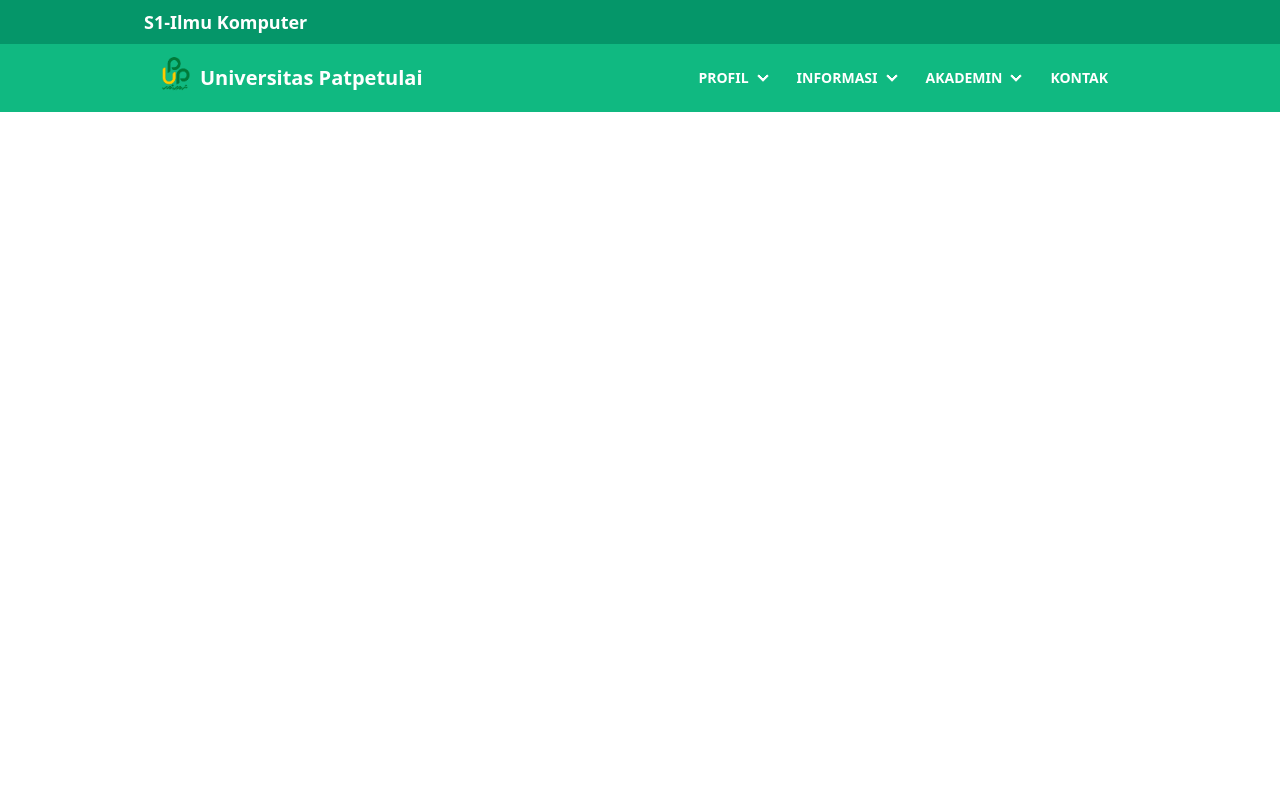
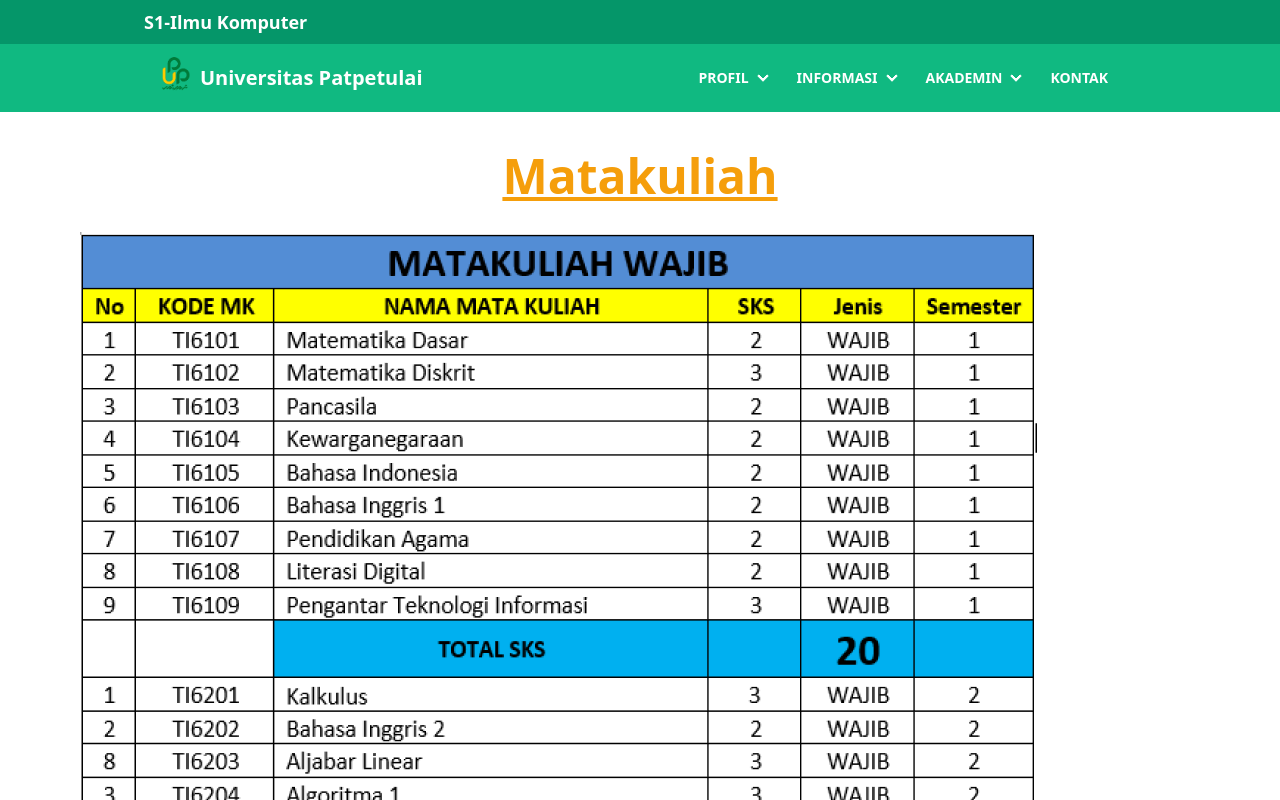
Before and after one commit to paresiqbal/vue-firebase, a Vue app: page /matakuliah in a window 1280 px wide. Shown: the top 800 px of the page. Built offline with nearby package versions, Linux system fonts and the light colour scheme; no server answers.

Commit message:
Add Matakuliah

```diff
--- a/src/App.vue
+++ b/src/App.vue
@@ -68,7 +68,7 @@ const handleSignOut = () => {
               <ul class="p-2 bg-emerald-500">
                 <li><RouterLink to="/rps">RPS</RouterLink></li>
                 <li><RouterLink to="/jadwal">Jadwal Kuliah</RouterLink></li>
-                <li><a>Matakuliah</a></li>
+                <li><RouterLink to="/matakuliah">Matakuliah</RouterLink></li>
                 <li><a>Jumlah Mahasiswa</a></li>
               </ul>
             </details>
--- a/src/router/index.js
+++ b/src/router/index.js
@@ -46,6 +46,11 @@ const router = createRouter({
       path: "/jadwal",
       name: "Jadwal",
       component: () => import("../views/Jadwal.vue"),
+    },
+    {
+      path: "/matakuliah",
+      name: "Matakuliah",
+      component: () => import("../views/Matakuliah.vue"),
     },
     {
       path: "/addnews/:id?", // Make the "id" parameter optional by adding a "?" at the end
--- /dev/null
+++ b/src/views/Matakuliah.vue
@@ -0,0 +1,8 @@
+<template>
+  <div class="mx-20 py-10">
+    <h1 class="text-5xl font-bold text-amber-500 underline text-center pb-8">
+      Matakuliah
+    </h1>
+    <img src="../assets/image/matakuliah.png" alt="" />
+  </div>
+</template>
```
